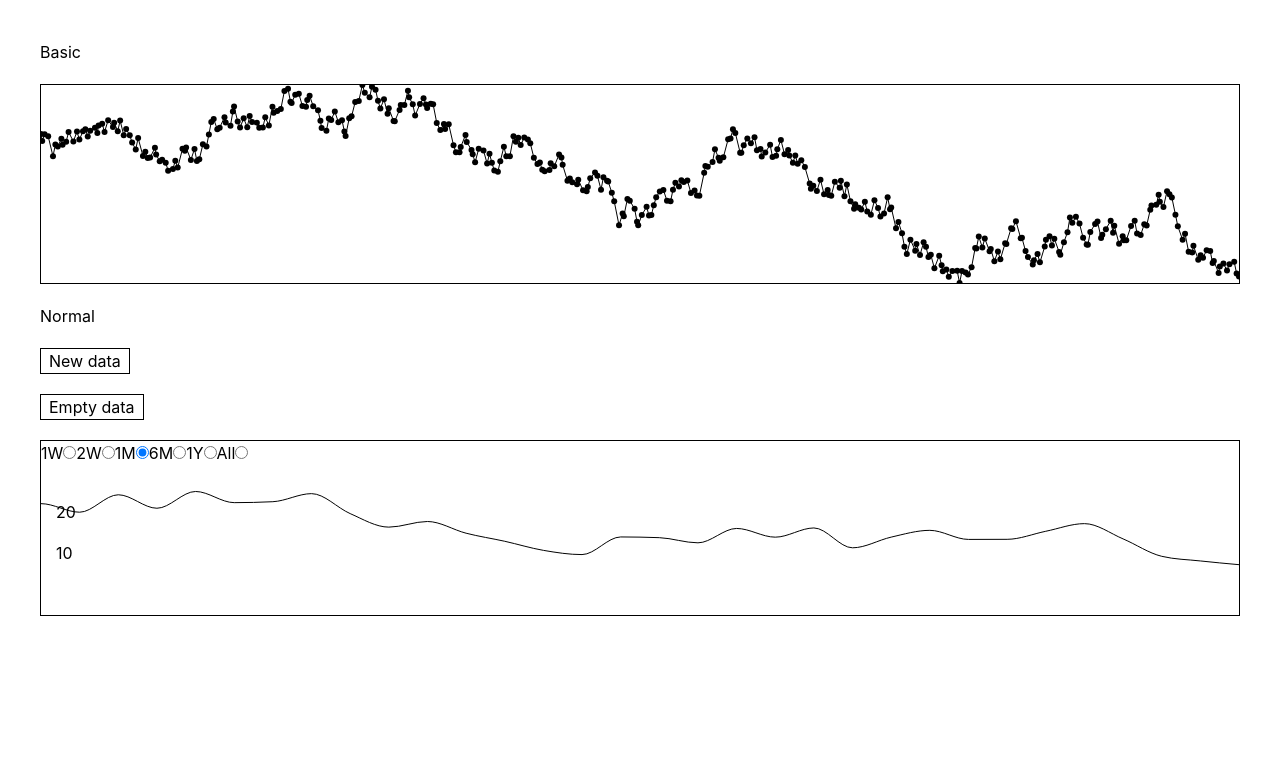
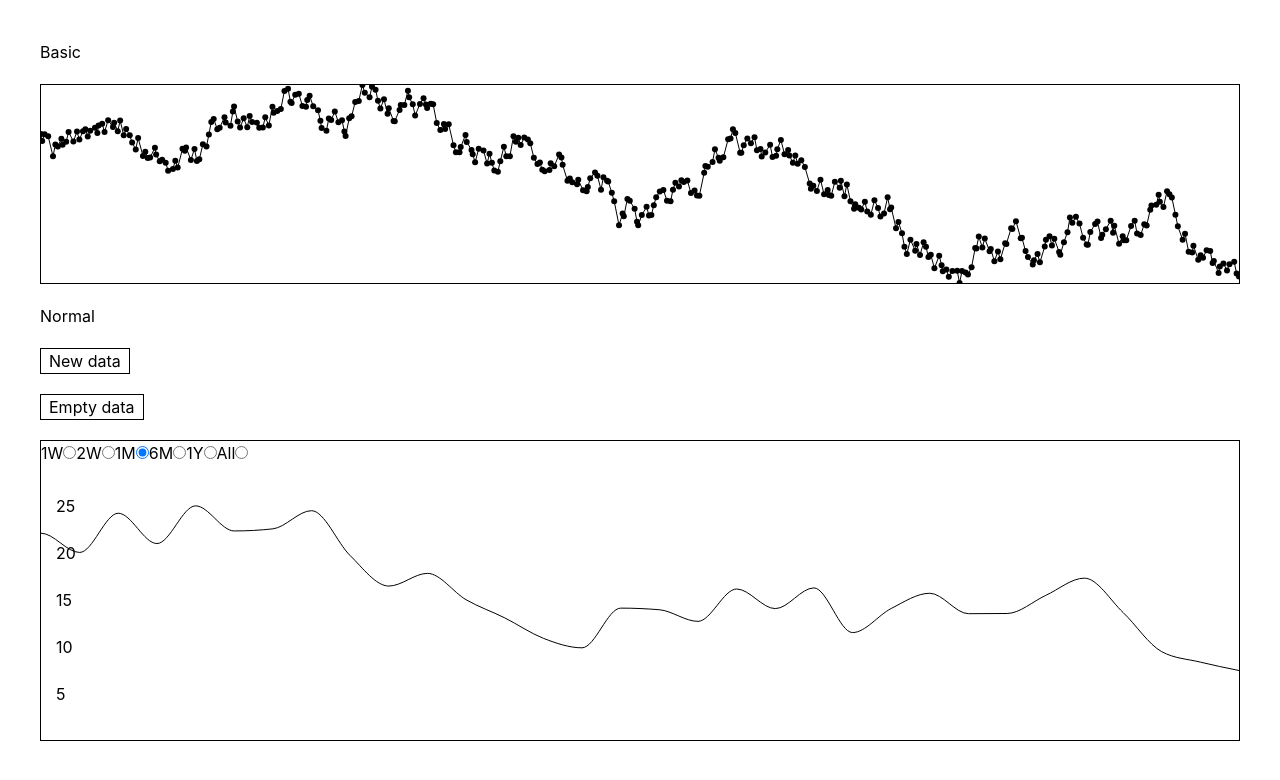
Before and after one commit to alexandern56/react-line-chart, a React (Vite) app: page / in a window 1280 px wide. Shown: the top 780 px of the page. Built offline with nearby package versions, Linux system fonts and the light colour scheme.

Commit message:
style: set min h

```diff
--- a/src/components/LineGraph.tsx
+++ b/src/components/LineGraph.tsx
@@ -35,7 +35,7 @@ export function LineGraph({ data, xDomain }: LineGraphProps) {
   const { ref, width, height } = useElementSize<SVGSVGElement>();
 
   return (
-    <svg ref={ref} className="size-full">
+    <svg ref={ref} className="size-full min-h-68.75">
       {width > 0 && (
         <g transform={`translate(0,${MARGIN.top})`}>
           <LinePlot
```
